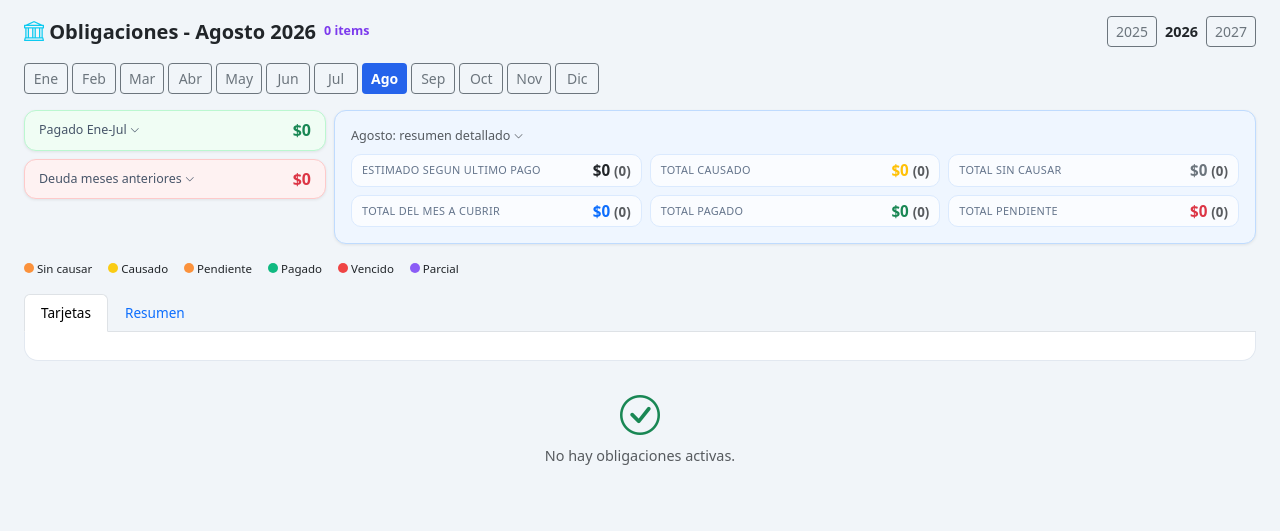
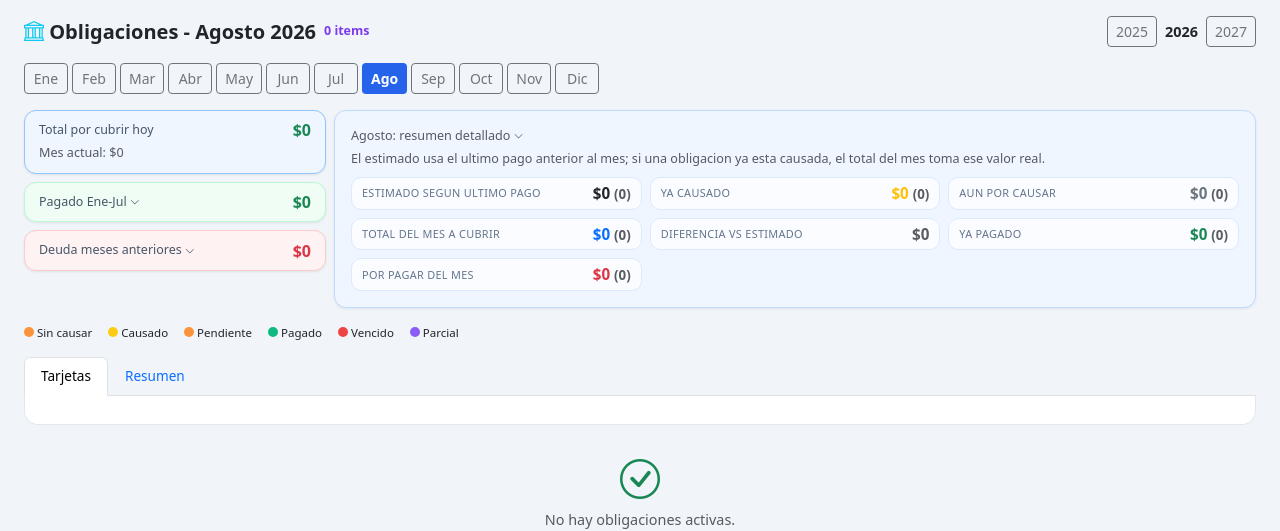
Before and after one commit to softeasyweb1966-web/financiera, a Flask app: page /obligaciones/pagos in a window 1280 px wide. Shown: the part 56-587 px from the top of the page. Run offline with Flask 3, Linux system fonts and the light colour scheme; data that the repository does not hold is empty.

Commit message:
manejo de totales del mes en obligaciones como se maneja en servcos

```diff
--- a/app/routes/obligaciones.py
+++ b/app/routes/obligaciones.py
@@ -637,6 +637,13 @@ def pagos(anio=None, mes=None):
         item['id'] for item in items_mes_actual
         if item['valor_causado'] > 0 or (item['estado'] in ('sin_causar', 'pendiente') and item['valor_estimado'] > 0)
     })
+    pendiente_mes = float(causado_mes_actual) - float(pagado_mes_actual)
+    saldo_mes = esperado_mes - float(pagado_mes_actual)
+    diferencia_estimado_mes = esperado_mes - total_estimado_mes
+    por_pagar_mes = max(saldo_mes, 0)
+    saldo_favor_mes = abs(saldo_mes) if saldo_mes < 0 else 0
+    total_por_cubrir_hoy = total_deuda_anterior + por_pagar_mes
+    items_por_cubrir_mes = total_pendiente_items + sin_causar_items
 
     # Resumen agrupado por modalidad
     resumen_modalidades = {}
@@ -844,10 +851,15 @@ def pagos(anio=None, mes=None):
                            total_esperado_items=total_esperado_items,
                            total_deuda_anterior=total_deuda_anterior,
                            resumen_grupos=resumen_grupos,
-                           pendiente_mes=float(causado_mes_actual) - float(pagado_mes_actual),
+                           pendiente_mes=pendiente_mes,
                            total_pagado_items=total_pagado_items,
                            total_pendiente_items=total_pendiente_items,
-                           saldo_mes=esperado_mes - float(pagado_mes_actual),
+                           saldo_mes=saldo_mes,
+                           diferencia_estimado_mes=diferencia_estimado_mes,
+                           por_pagar_mes=por_pagar_mes,
+                           saldo_favor_mes=saldo_favor_mes,
+                           total_por_cubrir_hoy=total_por_cubrir_hoy,
+                           items_por_cubrir_mes=items_por_cubrir_mes,
                            total_items_mes=total_items_mes,
                            items_mes_actual=items_mes_actual)
 
--- a/app/templates/obligaciones/pagos.html
+++ b/app/templates/obligaciones/pagos.html
@@ -89,7 +89,23 @@
 <div class="row g-2 mb-3 align-items-start">
     <div class="col-lg-3 col-md-4">
         <div class="summary-stack">
-            <div>
+            <div class="card summary-side-card" style="background:#eff6ff; border:1px solid #93c5fd;">
+                <div class="summary-inline">
+                    <span class="summary-inline-label">Total por cubrir hoy</span>
+                    <span class="summary-inline-value {{ 'text-danger' if total_por_cubrir_hoy > 0 else 'text-success' }}">
+                        ${{ "{:,.0f}".format(total_por_cubrir_hoy) }}
+                    </span>
+                </div>
+                <small class="text-muted mt-1 d-block">
+                    Mes actual: ${{ "{:,.0f}".format(por_pagar_mes) }}
+                    {% if total_deuda_anterior > 0 %}
+                    · Atrasos: ${{ "{:,.0f}".format(total_deuda_anterior) }}
+                    {% endif %}
+                    {% if items_por_cubrir_mes > 0 %}
+                    · {{ items_por_cubrir_mes }} pendientes del mes
+                    {% endif %}
+                </small>
+            </div>
             <div class="card summary-side-card" style="background:#f0fdf4; border:1px solid #bbf7d0; cursor:pointer;" data-bs-toggle="collapse" data-bs-target="#detalle-acum-anterior">
                 <div class="summary-inline">
                     <span class="summary-inline-label">Pagado Ene-{{ meses[mes-2][:3] if mes > 1 else '-' }} <i class="bi bi-chevron-down" style="font-size:0.6rem;"></i></span>
@@ -112,8 +128,6 @@
                     {% endif %}
                 </div>
             </div>
-            </div>
-            <div>
             <div class="card summary-side-card" style="background:#fef2f2; border:1px solid #fecaca; cursor:pointer;" data-bs-toggle="collapse" data-bs-target="#detalle-deuda-anterior">
                 <div class="summary-inline">
                     <span class="summary-inline-label">Deuda meses anteriores <i class="bi bi-chevron-down" style="font-size:0.6rem;"></i></span>
@@ -139,10 +153,10 @@
             </div>
         </div>
     </div>
-    </div>
     <div class="col-lg-9 col-md-8">
         <div class="card p-3" style="background:#eff6ff; border:1px solid #bfdbfe; cursor:pointer;" data-bs-toggle="collapse" data-bs-target="#detalle-mes-actual">
             <small class="text-muted d-block">{{ meses[mes-1] }}: resumen detallado <i class="bi bi-chevron-down" style="font-size:0.6rem;"></i></small>
+            <small class="text-muted d-block mt-1">El estimado usa el ultimo pago anterior al mes; si una obligacion ya esta causada, el total del mes toma ese valor real.</small>
             <div class="metric-grid text-start mt-2">
                 <div class="metric-item">
                     <span class="metric-label">Estimado segun ultimo pago</span>
@@ -152,14 +166,14 @@
                     </span>
                 </div>
                 <div class="metric-item">
-                    <span class="metric-label">Total causado</span>
+                    <span class="metric-label">Ya causado</span>
                     <span class="metric-value text-warning">
                         ${{ "{:,.0f}".format(causado_mes_actual) }}
                         <small class="text-muted">({{ total_causado_items }})</small>
                     </span>
                 </div>
                 <div class="metric-item">
-                    <span class="metric-label">Total sin causar</span>
+                    <span class="metric-label">Aun por causar</span>
                     <span class="metric-value text-secondary">
                         ${{ "{:,.0f}".format(sin_causar_mes) }}
                         <small class="text-muted">({{ sin_causar_items }})</small>
@@ -173,17 +187,25 @@
                     </span>
                 </div>
                 <div class="metric-item">
-                    <span class="metric-label">Total pagado</span>
+                    <span class="metric-label">Diferencia vs estimado</span>
+                    <span class="metric-value {{ 'text-danger' if diferencia_estimado_mes > 0 else 'text-success' if diferencia_estimado_mes < 0 else 'text-muted' }}">
+                        {{ '+' if diferencia_estimado_mes > 0 else '' }}${{ "{:,.0f}".format(diferencia_estimado_mes|abs if diferencia_estimado_mes < 0 else diferencia_estimado_mes) }}
+                    </span>
+                </div>
+                <div class="metric-item">
+                    <span class="metric-label">Ya pagado</span>
                     <span class="metric-value text-success">
                         ${{ "{:,.0f}".format(pagado_mes_actual) }}
                         <small class="text-muted">({{ total_pagado_items }})</small>
                     </span>
                 </div>
                 <div class="metric-item">
-                    <span class="metric-label">Total pendiente</span>
-                    <span class="metric-value text-danger">
-                        ${{ "{:,.0f}".format(pendiente_mes) }}
-                        <small class="text-muted">({{ total_pendiente_items }})</small>
+                    <span class="metric-label">{{ 'Saldo a favor del mes' if saldo_favor_mes > 0 else 'Por pagar del mes' }}</span>
+                    <span class="metric-value {{ 'text-success' if saldo_favor_mes > 0 else 'text-danger' }}">
+                        ${{ "{:,.0f}".format(saldo_favor_mes if saldo_favor_mes > 0 else por_pagar_mes) }}
+                        {% if saldo_favor_mes == 0 %}
+                        <small class="text-muted">({{ items_por_cubrir_mes }})</small>
+                        {% endif %}
                     </span>
                 </div>
             </div>
```
Lines whose indentation alone changed are shown as unchanged.
